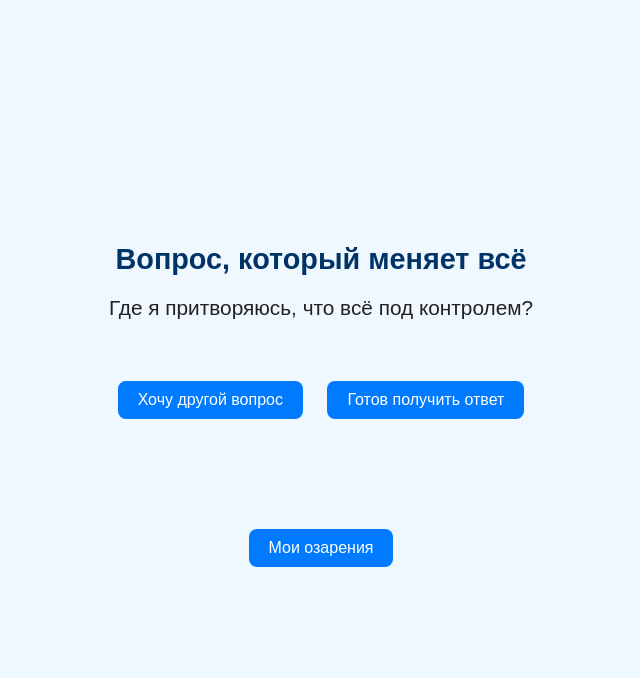
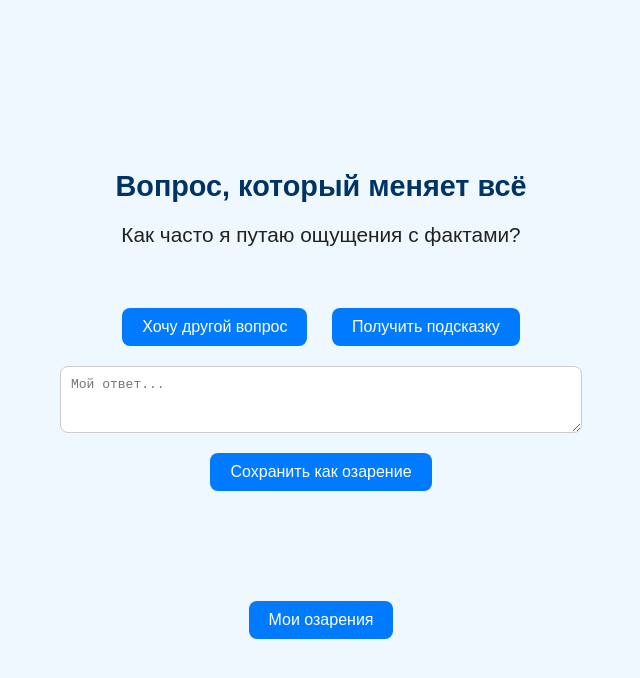
Before and after one commit to volchenkvp/Game, a plain HTML site: page index.html in a window 1280 px wide. Both pictures are taken after a click on the button "Хочу другой вопрос". Shown: the whole page, without its empty margins (319-959 px from the left). Drawn offline with Linux system fonts and the light colour scheme.

Commit message:
Add files via upload

```diff
--- a/app.js
+++ b/app.js
@@ -1,10 +1,4 @@
-const questions = [
-  "Что я избегаю чувствовать?",
-  "Где я притворяюсь, что всё под контролем?",
-  "Что требует моего внимания прямо сейчас?",
-  "Что я бы сделал, если бы знал, что уже достоин?",
-  "Какой страх зовёт меня к росту?"
-];
+const questions = ['Что именно я считаю реальностью?', 'Где моё внимание прямо сейчас?', 'Как мои убеждения формируют моё восприятие?', 'Что я вижу — это правда или моя интерпретация?', 'Какие фильтры я применяю, не осознавая этого?', 'Что я не замечаю из-за привычного взгляда?', 'На что я смотрю, когда думаю, что смотрю на другое?', 'Что для меня по-настоящему важно — и вижу ли я это?', 'Смотрю ли я на мир глазами страха или любви?', 'Как часто я путаю ощущения с фактами?', 'Какая мысль искажает моё восприятие прямо сейчас?', 'Что я решил про этот момент до того, как он случился?', 'Могу ли я наблюдать, не вмешиваясь?', 'Что я проецирую на других людей?', 'Какой сценарий управляет моей интерпретацией происходящего?', "Что я решил считать 'правильным' и почему?", 'Если всё — энергия, как я взаимодействую с ней прямо сейчас?', 'Что бы я увидел, если бы смотрел без прошлого?', 'Чему я придаю значение — и зачем?', 'Что я выбираю не воспринимать?', 'Как моё тело участвует в восприятии этого момента?', 'Что меняется, если я сменю точку обзора?', 'Кто внутри меня смотрит на этот мир?', 'Что станет видимым, если я перестану контролировать?', 'Что я воспринимаю автоматически?', 'Какова структура моего восприятия?', 'Что я вижу в другом, что избегаю увидеть в себе?', 'Где грань между восприятием и интерпретацией?', 'Что я бы хотел воспринимать иначе?', 'Если бы я смотрел как Истина — что бы я увидел?'];
 
 const answers = [
   "Ты уже знаешь ответ. Просто доверься.",
@@ -15,24 +9,36 @@ const answers = [
 ];
 
 let currentQuestion = "";
+let currentHint = "";
 
 function newQuestion() {
   const q = questions[Math.floor(Math.random() * questions.length)];
   currentQuestion = q;
   document.getElementById('questionBox').innerText = q;
   document.getElementById('answerBox').innerText = '';
+  document.getElementById('userAnswer').value = '';
 }
 
-function getAnswer() {
+function getHint() {
   if (!currentQuestion) return alert("Сначала задай вопрос.");
   const a = answers[Math.floor(Math.random() * answers.length)];
+  currentHint = a;
   document.getElementById('answerBox').innerText = a;
+  if (navigator.vibrate) navigator.vibrate(100);
+}
 
-  if (navigator.vibrate) navigator.vibrate(100);
-
+function saveUserAnswer() {
+  if (!currentQuestion || !currentHint) return alert("Сначала задай вопрос и получи подсказку.");
+  const userText = document.getElementById('userAnswer').value;
   const saved = JSON.parse(localStorage.getItem('insights') || '[]');
-  saved.push({ q: currentQuestion, a: a, t: new Date().toLocaleString() });
+  saved.push({
+    q: currentQuestion,
+    a: currentHint,
+    u: userText,
+    t: new Date().toLocaleString()
+  });
   localStorage.setItem('insights', JSON.stringify(saved));
+  alert("Озарение сохранено!");
 }
 
 function viewSaved() {
@@ -42,7 +48,10 @@ function viewSaved() {
     savedBox.innerHTML = "Нет сохранённых озарений.";
   } else {
     savedBox.innerHTML = saved.map(item =>
-      `<p><strong>${item.q}</strong><br>${item.a}<br><em>${item.t}</em></p>`
+      `<p><strong>${item.q}</strong><br>
+       <em>Подсказка:</em> ${item.a}<br>
+       <em>Мой ответ:</em> ${item.u || '—'}<br>
+       <small>${item.t}</small></p>`
     ).join("<hr>");
   }
   savedBox.style.display = savedBox.style.display === "none" ? "block" : "none";
--- a/index.html
+++ b/index.html
@@ -12,7 +12,9 @@
     <h1>Вопрос, который меняет всё</h1>
     <div id="questionBox">Нажми, чтобы получить вопрос</div>
     <button onclick="newQuestion()">Хочу другой вопрос</button>
-    <button onclick="getAnswer()">Готов получить ответ</button>
+    <button onclick="getHint()">Получить подсказку</button>
+    <textarea id="userAnswer" placeholder="Мой ответ..." rows="3"></textarea>
+    <button onclick="saveUserAnswer()">Сохранить как озарение</button>
     <div id="answerBox"></div>
     <button onclick="viewSaved()">Мои озарения</button>
     <div id="savedBox"></div>
--- a/style.css
+++ b/style.css
@@ -27,6 +27,18 @@ h1 {
   min-height: 60px;
 }
 
+textarea {
+  width: 90%;
+  max-width: 500px;
+  margin: 10px auto;
+  display: block;
+  padding: 10px;
+  font-size: 1em;
+  border-radius: 8px;
+  border: 1px solid #ccc;
+  resize: vertical;
+}
+
 button {
   margin: 10px;
   padding: 10px 20px;
```
